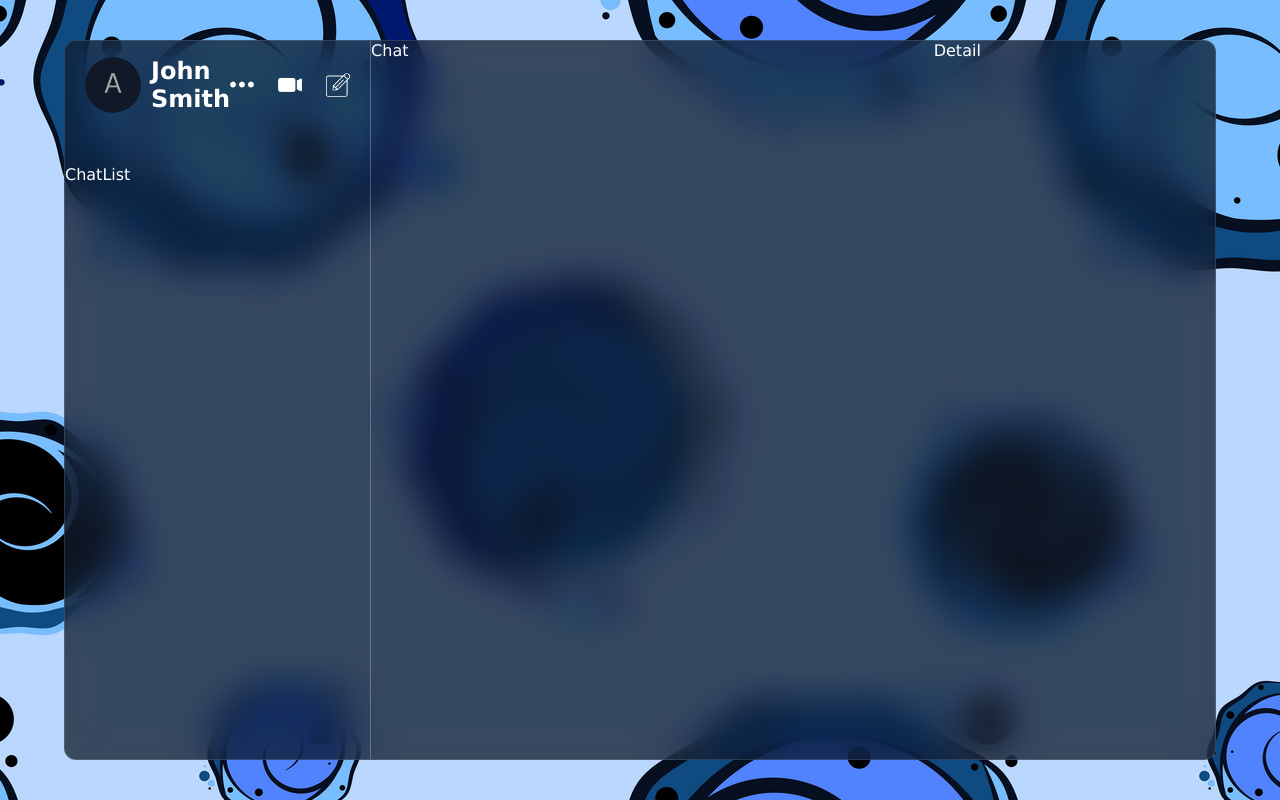
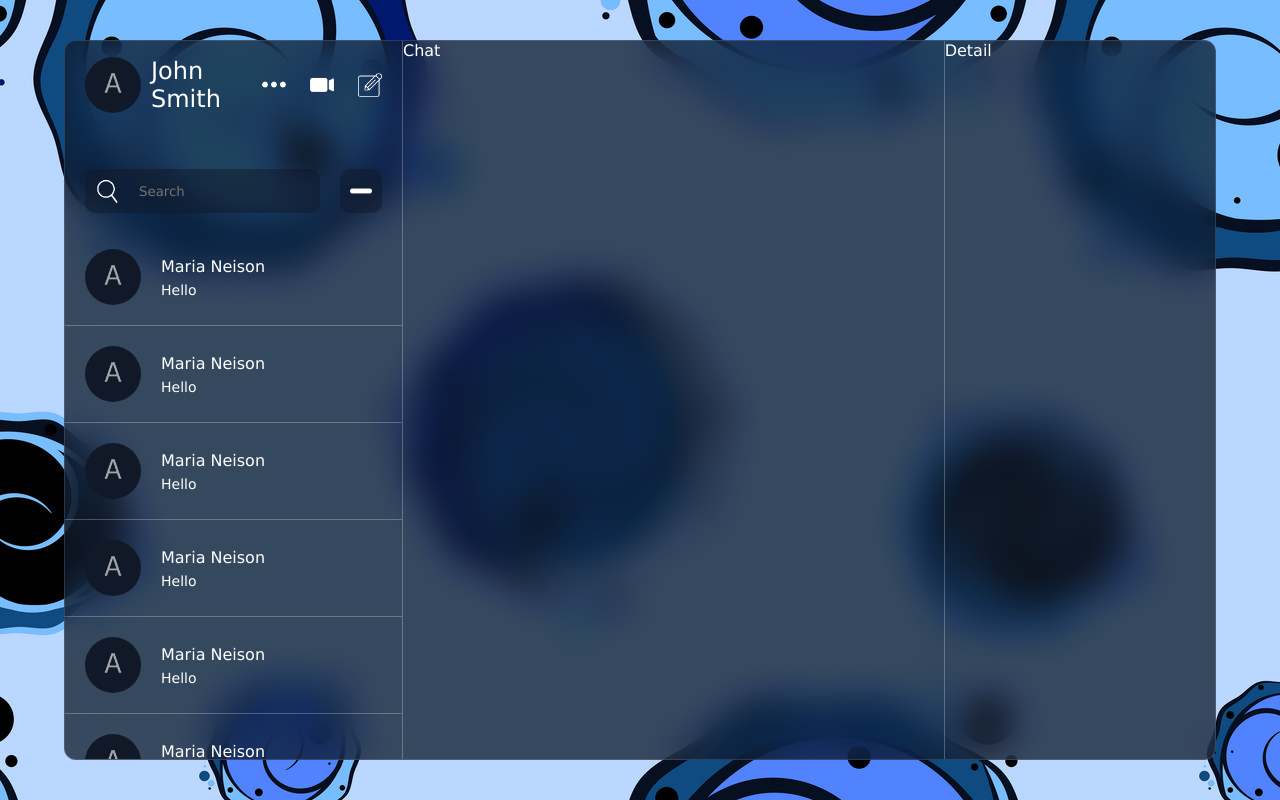
Before and after one commit to ViktorMetodiev13/ReactJS-Chat-App, a React (Vite) app in the folder ReactJS Chat App/: page / in a window 1280 px wide. Built offline with nearby package versions, Linux system fonts and the light colour scheme.

Commit message:
chatList completed

```diff
--- a/ReactJS Chat App/src/components/chat/chat.css
+++ b/ReactJS Chat App/src/components/chat/chat.css
@@ -1,3 +1,4 @@
 .chat {
     flex: 2;
+    border-right: 1px solid rgba(255,255,255,.25);
 }
--- a/ReactJS Chat App/src/components/list/chatList/ChatList.jsx
+++ b/ReactJS Chat App/src/components/list/chatList/ChatList.jsx
@@ -1,7 +1,109 @@
+import { useState } from 'react'
 import './chatList.css'
 
 export const ChatList = () => {
+    const [addMode, setAddMode] = useState(true);
+
+    const showUsersList = () => {
+        setAddMode(!addMode);
+    };
+
     return (
-        <div className="chatList">ChatList</div>
+        <div className="chatList">
+            <div className="search">
+                <div className="searchBar">
+                    <img src="./search.png" alt="search png" className="searchIcon icon" />
+                    <input type="text" className='searchInput' placeholder='Search' />
+                </div>
+
+                <img src={addMode ? "./minus.png" : "./plus.png"} alt="add" className="addPerson icon" onClick={showUsersList} />
+            </div>
+
+            {addMode ? <div className='users'>
+                <img src="./avatar.png" alt="user image" className="userImage" />
+
+                <div className="userBriefInfo">
+                    <span className="username">Maria Neison</span>
+                    <p className="latestMessage">Hello</p>
+                </div>
+            </div> : ""}
+
+            <div className='users'>
+                <img src="./avatar.png" alt="user image" className="userImage" />
+
+                <div className="userBriefInfo">
+                    <span className="username">Maria Neison</span>
+                    <p className="latestMessage">Hello</p>
+                </div>
+            </div>
+
+            <div className='users'>
+                <img src="./avatar.png" alt="user image" className="userImage" />
+
+                <div className="userBriefInfo">
+                    <span className="username">Maria Neison</span>
+                    <p className="latestMessage">Hello</p>
+                </div>
+            </div>
+
+            <div className='users'>
+                <img src="./avatar.png" alt="user image" className="userImage" />
+
+                <div className="userBriefInfo">
+                    <span className="username">Maria Neison</span>
+                    <p className="latestMessage">Hello</p>
+                </div>
+            </div>
+
+            <div className='users'>
+                <img src="./avatar.png" alt="user image" className="userImage" />
+
+                <div className="userBriefInfo">
+                    <span className="username">Maria Neison</span>
+                    <p className="latestMessage">Hello</p>
+                </div>
+            </div>
+
+            <div className='users'>
+                <img src="./avatar.png" alt="user image" className="userImage" />
+
+                <div className="userBriefInfo">
+                    <span className="username">Maria Neison</span>
+                    <p className="latestMessage">Hello</p>
+                </div>
+            </div>
+            <div className='users'>
+                <img src="./avatar.png" alt="user image" className="userImage" />
+
+                <div className="userBriefInfo">
+                    <span className="username">Maria Neison</span>
+                    <p className="latestMessage">Hello</p>
+                </div>
+            </div>
+            <div className='users'>
+                <img src="./avatar.png" alt="user image" className="userImage" />
+
+                <div className="userBriefInfo">
+                    <span className="username">Maria Neison</span>
+                    <p className="latestMessage">Hello</p>
+                </div>
+            </div>
+            <div className='users'>
+                <img src="./avatar.png" alt="user image" className="userImage" />
+
+                <div className="userBriefInfo">
+                    <span className="username">Maria Neison</span>
+                    <p className="latestMessage">Hello</p>
+                </div>
+            </div>
+            <div className='users'>
+                <img src="./avatar.png" alt="user image" className="userImage" />
+
+                <div className="userBriefInfo">
+                    <span className="username">Maria Neison</span>
+                    <p className="latestMessage">Hello</p>
+                </div>
+            </div>
+        </div>
     )
 }
--- a/ReactJS Chat App/src/components/list/chatList/chatList.css
+++ b/ReactJS Chat App/src/components/list/chatList/chatList.css
@@ -0,0 +1,97 @@
+/* Component Configurations */
+
+.chatList {
+    flex: 1;
+    overflow: scroll;
+    overflow-x: hidden;
+}
+
+/* Search Bar */
+
+.search {
+    display: flex;
+    text-align: center;
+    gap: 20px;
+    padding: 20px;
+    margin-bottom: 16px;
+}
+
+.searchBar {
+    flex: 1;
+    background-color: rgba(17, 25, 40, 0.5);
+    display: flex;
+    gap: 20px;
+    border-radius: 10px;
+    padding: 10px;
+}
+
+.searchIcon {
+    width: 22px;
+    height: 22px;
+}
+
+.searchInput {
+    background-color: transparent;
+    border: none;
+    outline: none;
+    color: #fff;
+    flex: 1;
+}
+
+.addPerson.icon {
+    background-color: rgba(17, 25, 40, 0.5);
+    width: 42px;
+    height: 44px;
+    padding: 10px;
+    border-radius: 10px;
+    cursor: pointer;
+}
+
+/* Users List */
+
+.users {
+    display: flex;
+    align-items: center;
+    padding-left: 20px;
+    gap: 20px;
+    padding-bottom: 20px;
+    border-bottom: 1px solid rgba(255,255,255,.25);
+    cursor: pointer;
+}
+
+.chatList>div:not(:nth-child(2)) {
+    padding-top: 20px;
+}
+
+.userImage {
+    border-radius: 50%;
+    width: 56px;
+    height: 56px;
+}
+
+.userBriefInfo {
+    display: flex;
+    flex-direction: column;
+    gap: 6px;
+}
+
+.username {
+    font-weight: 500;
+}
+
+.latestMessage {
+    font-size: 14px;
+    font-weight: 300;
+}
+
+/* Scrollbar styles */
+
+::-webkit-scrollbar{
+    width: 10px;
+    background-color: transparent;
+}
+::-webkit-scrollbar-thumb{
+    background-color: rgba(17, 25, 40, 0.5);
+    border-radius: 50px;
+    box-shadow:0px 0px 6px 2px rgba(17, 25, 40, 0.5) inset;
+}
--- a/ReactJS Chat App/src/components/list/list.css
+++ b/ReactJS Chat App/src/components/list/list.css
@@ -1,4 +1,6 @@
 .list {
     flex: 1;
+    display: flex;
+    flex-direction: column;
     border-right: 1px solid rgba(255,255,255,.25);
 }
--- a/ReactJS Chat App/src/components/list/userInfo/UserInfo.jsx
+++ b/ReactJS Chat App/src/components/list/userInfo/UserInfo.jsx
@@ -5,7 +5,7 @@ export const UserInfo = () => {
         <div className="userInfo">
             <div className="user">
                 <img src="./avatar.png" alt="user image" className="avatar" />
-                <h2 className='userName'>John Smith</h2>
+                <h2 className='username'>John Smith</h2>
             </div>
 
             <div className="icons">
--- a/ReactJS Chat App/src/components/list/userInfo/userInfo.css
+++ b/ReactJS Chat App/src/components/list/userInfo/userInfo.css
@@ -1,6 +1,6 @@
 .userInfo {
     display: flex;
-    padding: 16px 20px;
+    padding: 16px 20px 0px 20px;
     align-items: center;
     justify-content: space-between;
     margin-bottom: 36px;
@@ -27,4 +27,5 @@
 .icon {
     width: 24px;
     height: 24px;
+    cursor: pointer;
 }
```
